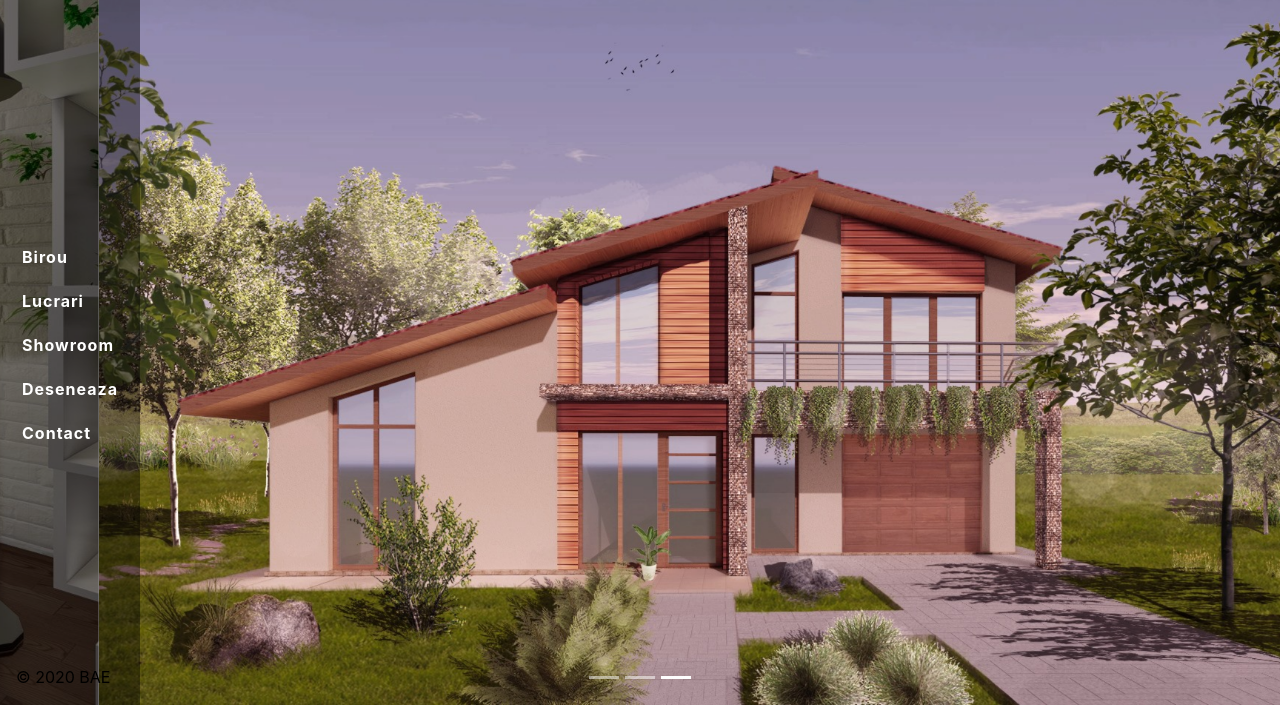
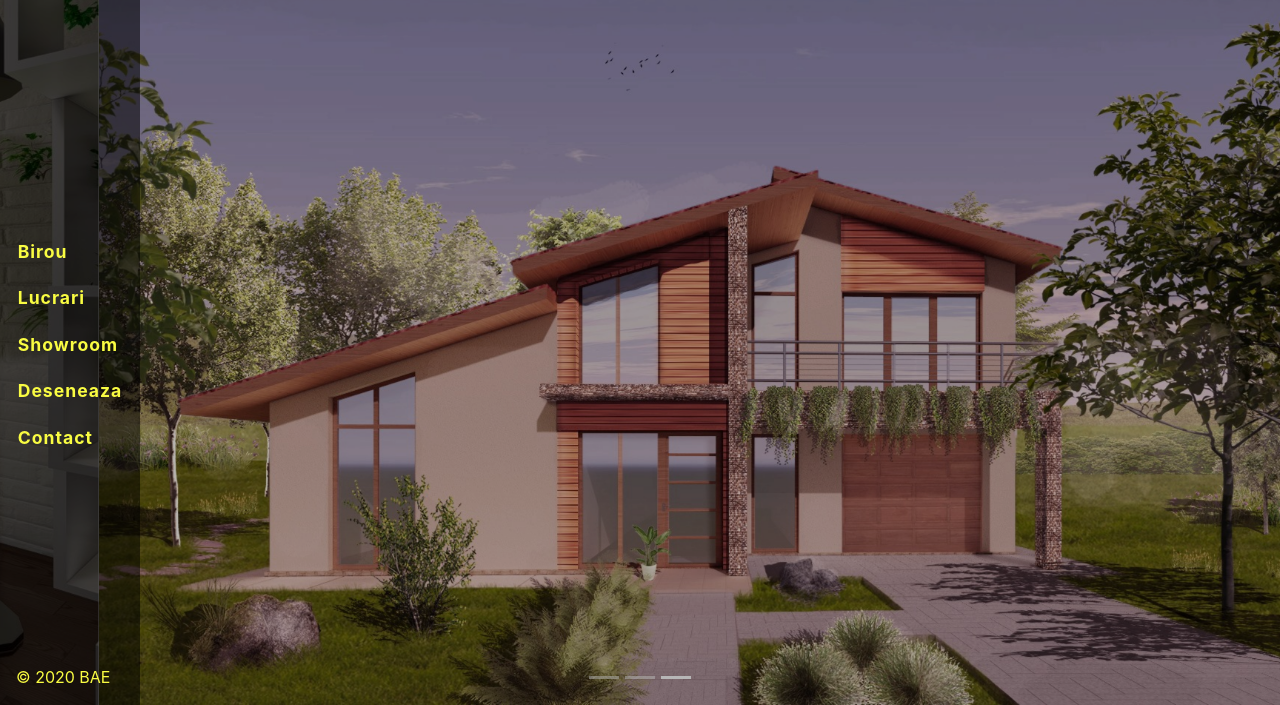
Before and after one commit to AlexandruBudaca/Bae-Coltatu, a Gatsby site: page / in a window 1280 px wide. Shown: the part 95-800 px from the top of the page. Built offline with nearby package versions, Linux system fonts and the light colour scheme; Gatsby itself is replaced by a stand-in of ours.

Commit message:
change navbar color

```diff
--- a/src/components/Styles/index.css
+++ b/src/components/Styles/index.css
@@ -16,12 +16,12 @@
     display: none !important;
 }
 
-/* .carousel-container {
+.carousel-container {
     position: absolute;
     top: 0;
     left: 0;
     width: 100%;
-    background-color: rgba(0, 0, 0, 0.308);
+    background-color: rgba(0, 0, 0, 0.281);
     height: 100vh;
     z-index: 1000;
-} */
+}
--- a/src/components/Styles/navbar.css
+++ b/src/components/Styles/navbar.css
@@ -18,11 +18,11 @@
     align-items: flex-start;
 }
 
-.background-home {
+/* .background-home {
     display: flex;
     justify-content: center;
     background-color: transparent;
-}
+} */
 
 .navbar-nav a {
     color: rgb(160, 160, 160);
@@ -72,12 +72,14 @@
     }
 
     .location-color {
-        color: white !important;
+        color: rgb(249, 252, 66) !important;
+        /* text-shadow: 1px 2px 4px black; */
+        font-size: 1.1rem;
     }
 
     .background-home {
         display: flex !important;
         justify-content: center !important;
-        background-color: rgba(0, 0, 0, 0.411) !important;
+        background-color: rgba(0, 0, 0, 0.534) !important;
     }
 }
--- a/src/components/layout.js
+++ b/src/components/layout.js
@@ -12,24 +12,29 @@ const Layout = ({ children }) => {
         <main>{children}</main>
         <footer
           style={{
-            // marginTop: `2rem`,
             position: `fixed`,
             bottom: `0`,
             width: `100%`,
             height: `60px`,
             paddingTop: `20px`,
             color: "black",
+            zIndex: `2000`,
           }}
         >
+          <Location>
+            {({ location }) => (
               <p
                 style={{
-              color: "black",
+                  color: `${
+                    location.pathname === "/" ? "rgb(249, 252, 66)" : "black"
+                  }`,
                   marginLeft: `1rem`,
                 }}
               >
-            {" "}
                 © {new Date().getFullYear()} BAE
               </p>
+            )}
+          </Location>
         </footer>
       </div>
     </>
```
Lines whose indentation alone changed are shown as unchanged.
